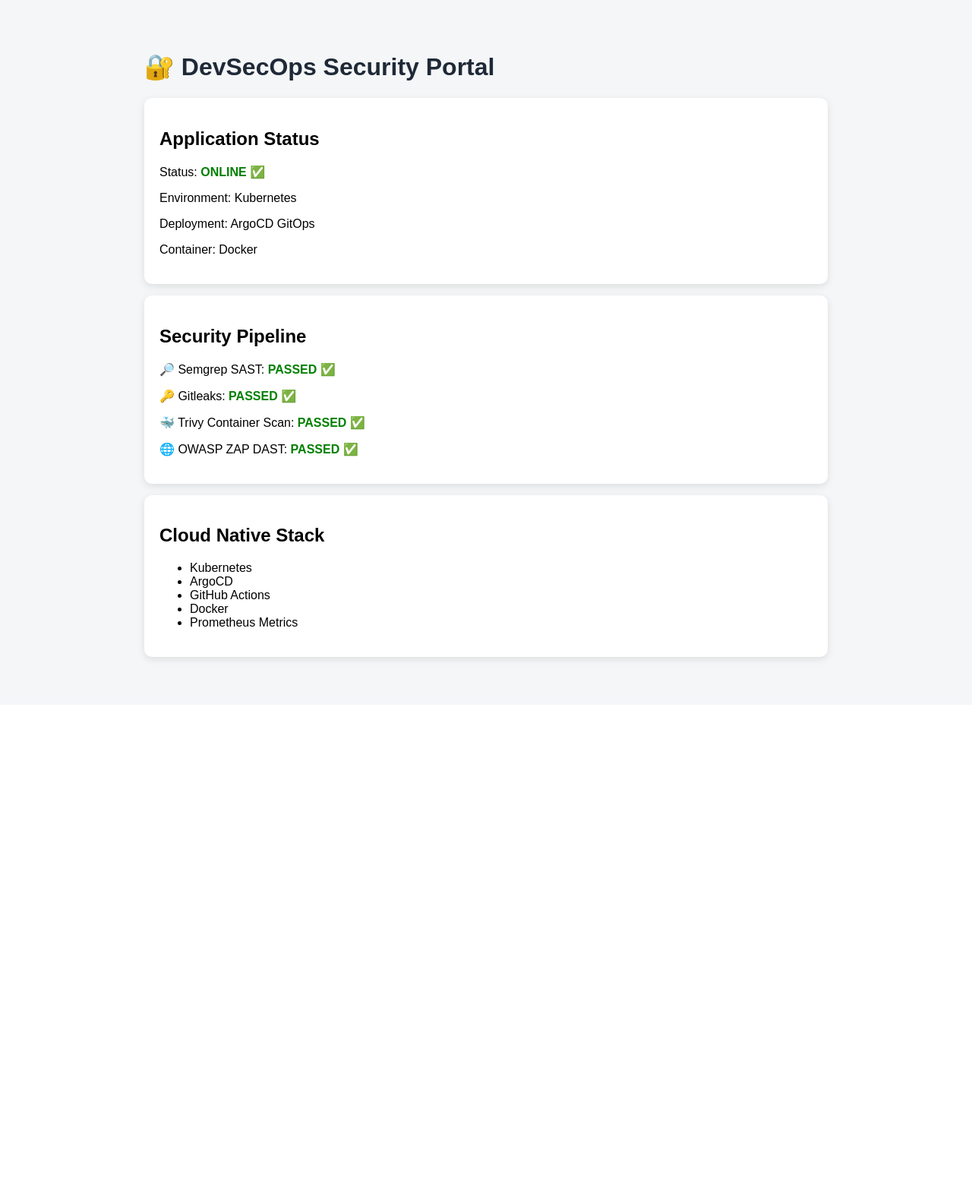
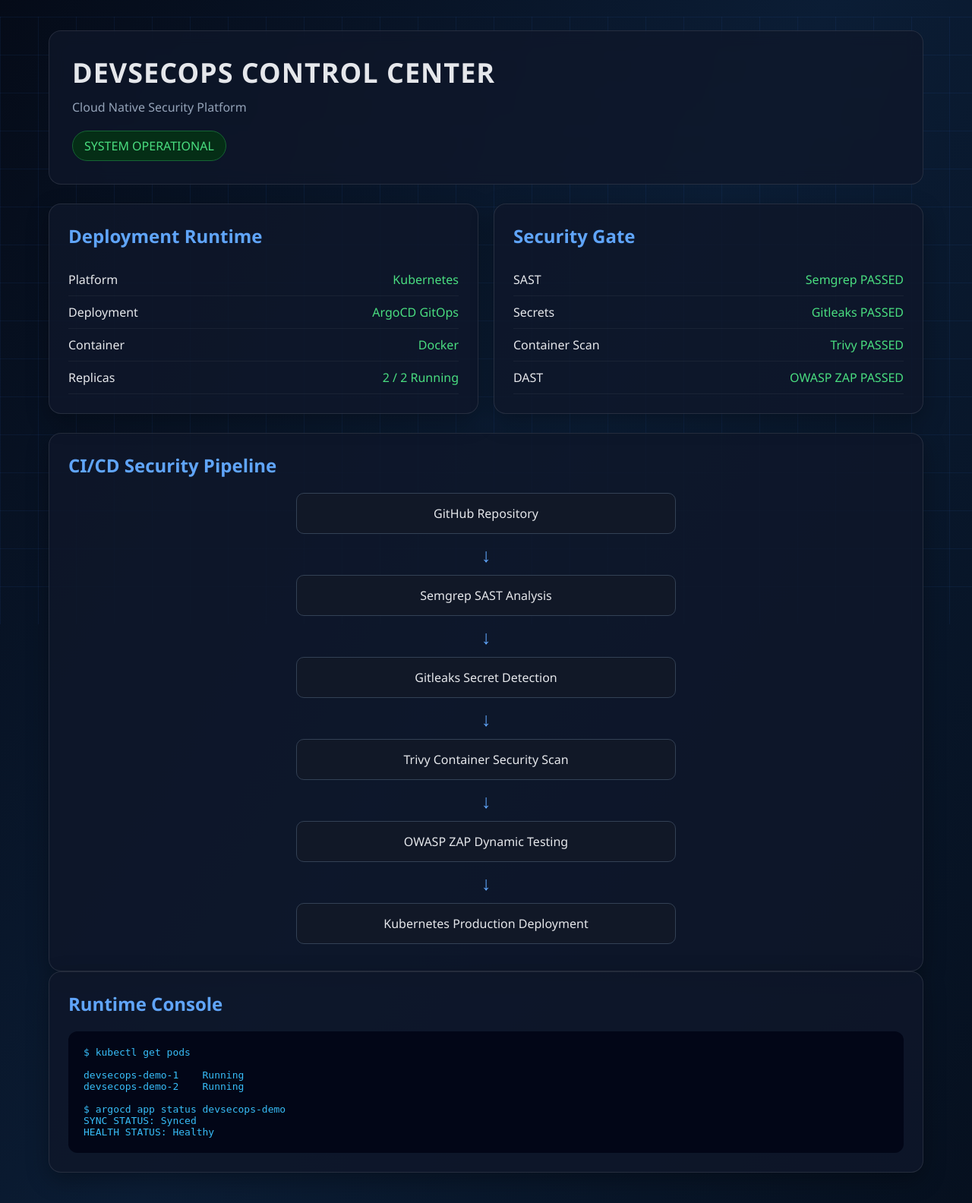
Before and after one commit to wejdeneh/devsecops-demo-app, a Flask app: page / in a window 1280 px wide. Shown: the whole page at 76% size. Before the commit the page ends 875 px from the top, so only its background shows below. Run offline with Flask 3, Linux system fonts and the light colour scheme.

Commit message:
Redesign DevSecOps dashboard UI

```diff
--- a/app/templates/index.html
+++ b/app/templates/index.html
@@ -1,122 +1,534 @@
 <!DOCTYPE html>
-<html>
+<html lang="en">
+
 <head>
-    <title>DevSecOps Security Portal</title>
+<meta charset="UTF-8">
+<meta name="viewport" content="width=device-width, initial-scale=1.0">
+
+<title>DevSecOps Control Center</title>
+
 <style>
-        body {
-            font-family: Arial, sans-serif;
-            background: #f4f6f8;
-            padding: 40px;
+
+* {
+    box-sizing: border-box;
+    font-family: "Segoe UI", Arial, sans-serif;
 }
 
-        .container {
-            max-width: 900px;
-            margin: auto;
+body {
+
+    margin: 0;
+    min-height: 100vh;
+
+    background:
+        linear-gradient(
+            120deg,
+            #050b18,
+            #0b1d35,
+            #06101f
+        );
+
+    color: #e5e7eb;
+    overflow-x: hidden;
 }
 
-        .card {
-            background: white;
-            padding: 20px;
-            margin: 15px 0;
-            border-radius: 10px;
-            box-shadow: 0 3px 10px #ddd;
+
+/* Animated grid background */
+
+body::before {
+
+    content: "";
+
+    position: fixed;
+    inset: 0;
+
+    background-image:
+        linear-gradient(
+            rgba(59,130,246,0.08) 1px,
+            transparent 1px
+        ),
+        linear-gradient(
+            90deg,
+            rgba(59,130,246,0.08) 1px,
+            transparent 1px
+        );
+
+    background-size:
+        50px 50px;
+
+    animation: moveGrid 15s linear infinite;
+
+    z-index: -1;
 }
 
-        .success {
-            color: green;
-            font-weight: bold;
+
+@keyframes moveGrid {
+
+    from {
+        transform: translateY(0);
     }
 
-        h1 {
-            color: #1f2937;
+    to {
+        transform: translateY(50px);
     }
+
+}
+
+
+
+.container {
+
+    width: 90%;
+    max-width: 1200px;
+
+    margin: auto;
+
+    padding: 40px 0;
+
+}
+
+
+/* Header */
+
+
+.header {
+
+    border: 1px solid rgba(255,255,255,0.1);
+
+    background:
+        rgba(15,23,42,0.75);
+
+    backdrop-filter: blur(10px);
+
+    padding: 30px;
+
+    border-radius: 16px;
+
+    margin-bottom: 25px;
+
+}
+
+
+.header h1 {
+
+    margin:0;
+
+    font-size: 36px;
+
+    letter-spacing:1px;
+
+}
+
+
+.subtitle {
+
+    color:#94a3b8;
+
+    margin-top:10px;
+
+}
+
+
+.status {
+
+    margin-top:20px;
+
+    display:inline-block;
+
+    padding:8px 15px;
+
+    border-radius:20px;
+
+    background:#052e16;
+
+    color:#4ade80;
+
+    border:1px solid #166534;
+
+}
+
+
+
+/* Cards */
+
+
+.grid {
+
+    display:grid;
+
+    grid-template-columns:
+    repeat(auto-fit,minmax(280px,1fr));
+
+    gap:20px;
+
+}
+
+
+
+.card {
+
+    background:
+
+    rgba(15,23,42,0.85);
+
+    border:
+
+    1px solid rgba(255,255,255,0.1);
+
+    border-radius:16px;
+
+    padding:25px;
+
+    box-shadow:
+
+    0 10px 30px rgba(0,0,0,.3);
+
+}
+
+
+.card h2 {
+
+    margin-top:0;
+
+    color:#60a5fa;
+
+}
+
+
+
+.item {
+
+    display:flex;
+
+    justify-content:space-between;
+
+    padding:10px 0;
+
+    border-bottom:
+
+    1px solid rgba(255,255,255,.05);
+
+}
+
+
+.ok {
+
+    color:#4ade80;
+
+}
+
+
+
+/* Pipeline */
+
+
+.pipeline {
+
+    margin-top:25px;
+
+}
+
+
+.pipeline-step {
+
+    padding:15px;
+
+    margin:10px auto;
+
+    max-width:500px;
+
+    text-align:center;
+
+    border-radius:10px;
+
+    background:#111827;
+
+    border:1px solid #334155;
+
+}
+
+
+.arrow {
+
+    text-align:center;
+
+    font-size:25px;
+
+    color:#60a5fa;
+
+}
+
+
+
+/* Terminal */
+
+
+.terminal {
+
+    background:#020617;
+
+    padding:20px;
+
+    border-radius:12px;
+
+    font-family:monospace;
+
+    color:#38bdf8;
+
+}
+
+
 </style>
+
+
 </head>
+
 
 <body>
 
+
 <div class="container">
 
-<h1>🔐 DevSecOps Security Portal</h1>
 
-<div class="card">
-<h2>Application Status</h2>
+<div class="header">
 
-<p>
-Status:
-<span class="success">
-ONLINE ✅
-</span>
-</p>
+<h1>
+DEVSECOPS CONTROL CENTER
+</h1>
 
-<p>
-Environment: Kubernetes
-</p>
 
-<p>
-Deployment: ArgoCD GitOps
-</p>
+<div class="subtitle">
 
-<p>
-Container: Docker
-</p>
+Cloud Native Security Platform
 
 </div>
 
 
-<div class="card">
+<div class="status">
 
-<h2>Security Pipeline</h2>
-
-<p>
-🔎 Semgrep SAST:
-<span class="success">
-PASSED ✅
-</span>
-</p>
-
-<p>
-🔑 Gitleaks:
-<span class="success">
-PASSED ✅
-</span>
-</p>
-
-<p>
-🐳 Trivy Container Scan:
-<span class="success">
-PASSED ✅
-</span>
-</p>
-
-
-<p>
-🌐 OWASP ZAP DAST:
-<span class="success">
-PASSED ✅
-</span>
-</p>
-
-
-</div>
-
-
-<div class="card">
-
-<h2>Cloud Native Stack</h2>
-
-<ul>
-<li>Kubernetes</li>
-<li>ArgoCD</li>
-<li>GitHub Actions</li>
-<li>Docker</li>
-<li>Prometheus Metrics</li>
-</ul>
+SYSTEM OPERATIONAL
 
 </div>
 
 
 </div>
 
+
+
+
+<div class="grid">
+
+
+<div class="card">
+
+<h2>
+Deployment Runtime
+</h2>
+
+
+<div class="item">
+<span>Platform</span>
+<span class="ok">
+Kubernetes
+</span>
+</div>
+
+
+<div class="item">
+<span>Deployment</span>
+<span class="ok">
+ArgoCD GitOps
+</span>
+</div>
+
+
+<div class="item">
+<span>Container</span>
+<span class="ok">
+Docker
+</span>
+</div>
+
+
+<div class="item">
+<span>Replicas</span>
+<span class="ok">
+2 / 2 Running
+</span>
+</div>
+
+
+</div>
+
+
+
+
+
+<div class="card">
+
+<h2>
+Security Gate
+</h2>
+
+
+<div class="item">
+<span>SAST</span>
+<span class="ok">
+Semgrep PASSED
+</span>
+</div>
+
+
+<div class="item">
+<span>Secrets</span>
+<span class="ok">
+Gitleaks PASSED
+</span>
+</div>
+
+
+<div class="item">
+<span>Container Scan</span>
+<span class="ok">
+Trivy PASSED
+</span>
+</div>
+
+
+<div class="item">
+<span>DAST</span>
+<span class="ok">
+OWASP ZAP PASSED
+</span>
+</div>
+
+
+</div>
+
+
+
+</div>
+
+
+
+
+
+
+<div class="card pipeline">
+
+
+<h2>
+CI/CD Security Pipeline
+</h2>
+
+
+<div class="pipeline-step">
+GitHub Repository
+</div>
+
+<div class="arrow">
+↓
+</div>
+
+
+<div class="pipeline-step">
+Semgrep SAST Analysis
+</div>
+
+
+<div class="arrow">
+↓
+</div>
+
+
+<div class="pipeline-step">
+Gitleaks Secret Detection
+</div>
+
+
+<div class="arrow">
+↓
+</div>
+
+
+<div class="pipeline-step">
+Trivy Container Security Scan
+</div>
+
+
+<div class="arrow">
+↓
+</div>
+
+
+<div class="pipeline-step">
+OWASP ZAP Dynamic Testing
+</div>
+
+
+<div class="arrow">
+↓
+</div>
+
+
+<div class="pipeline-step">
+Kubernetes Production Deployment
+</div>
+
+
+</div>
+
+
+
+
+
+
+
+<div class="card">
+
+
+<h2>
+Runtime Console
+</h2>
+
+
+<div class="terminal">
+
+$ kubectl get pods
+
+<br><br>
+
+devsecops-demo-1&nbsp;&nbsp;&nbsp; Running
+
+<br>
+
+devsecops-demo-2&nbsp;&nbsp;&nbsp; Running
+
+<br><br>
+
+$ argocd app status devsecops-demo
+
+<br>
+
+SYNC STATUS: Synced
+
+<br>
+
+HEALTH STATUS: Healthy
+
+
+</div>
+
+
+</div>
+
+
+
+
+
+
+</div>
+
+
 </body>
+
 </html>
```
Lines whose indentation alone changed are shown as unchanged.
